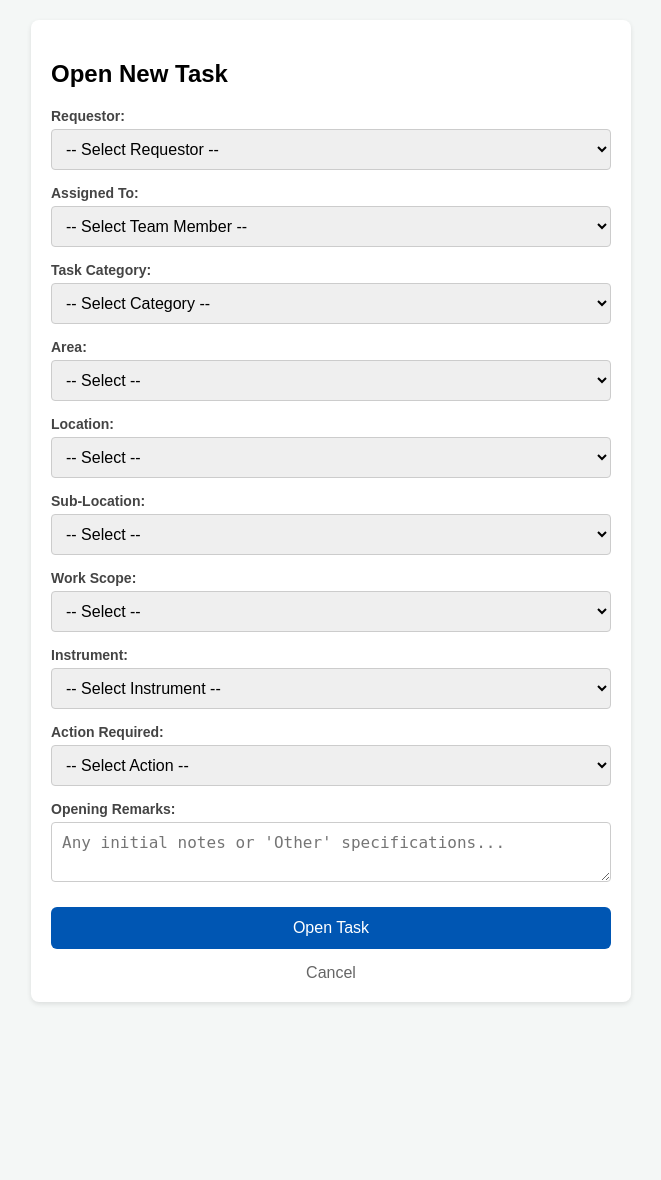
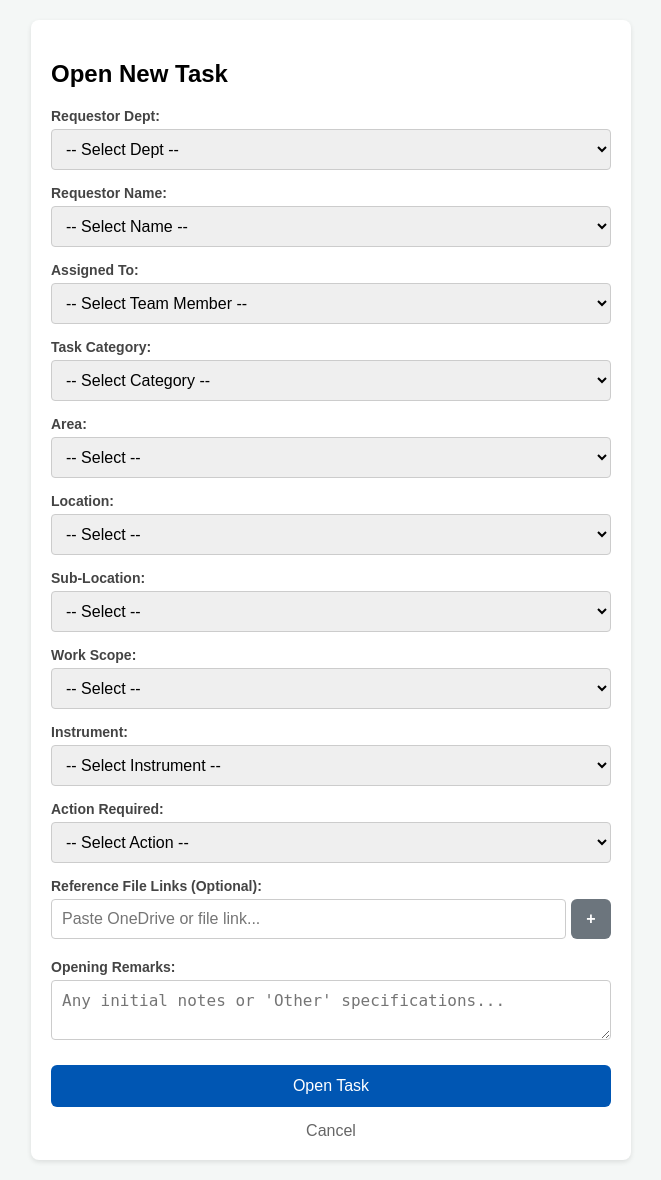
Before and after one commit to DRL8490/DAR, a Flask app: page /new_task in a window 1280 px wide. Shown: the whole page, without its empty margins (309-970 px from the left). Before the commit the page ends 1004 px from the top, so only its background shows below. Run offline with Flask 3, Linux system fonts and the light colour scheme; the visitor is signed in with stand-in values (Sample User, id 1); data comes from the database, SQL or seed files in the repository; data that the repository does not hold is empty.

Commit message:
uncommented db.drop,all(), added  features requestor det and name and +button for reference file link

```diff
--- a/app.py
+++ b/app.py
@@ -43,8 +43,8 @@ class DropdownOption(db.Model):
 
 class SurveyTask(db.Model):
     id = db.Column(db.Integer, primary_key=True)
-    surveyor_name = db.Column(db.String(100), nullable=False) # The Creator
-    assigned_to = db.Column(db.String(100), nullable=True)    # The Assignee
+    surveyor_name = db.Column(db.String(100), nullable=False)
+    assigned_to = db.Column(db.String(100), nullable=True)
     requestor = db.Column(db.String(100), nullable=True)
     task_category = db.Column(db.String(100), nullable=True)
     instrument = db.Column(db.String(100), nullable=True)
@@ -54,13 +54,14 @@ class SurveyTask(db.Model):
     sub_location = db.Column(db.String(100), nullable=True)
     work_scope = db.Column(db.String(100), nullable=False)
     remarks = db.Column(db.Text, nullable=True)
-    deliverable_link = db.Column(db.String(500), nullable=True) # NEW COLUMN
+    deliverable_link = db.Column(db.String(500), nullable=True)
+    reference_links = db.Column(db.Text, nullable=True) # NEW COLUMN FOR DYNAMIC LINKS
     status = db.Column(db.String(20), default="Open")
     start_time = db.Column(db.DateTime, default=datetime.utcnow)
     end_time = db.Column(db.DateTime, nullable=True)
 
 with app.app_context():
-    db.drop_all() # <-- TEMPORARILY UNCOMMENT FOR FIRST DEPLOY, THEN DELETE
+    db.drop_all() # <-- TEMPORARILY UNCOMMENT THIS TO RESET THE DB
     db.create_all()
 
     survey_tree = {
@@ -89,10 +90,9 @@ with app.app_context():
 def load_user(user_id):
     return User.query.get(int(user_id))
 
-# --- AUTHENTICATION ROUTES (Omitted for brevity, keep your exact existing ones) ---
+# --- AUTHENTICATION ROUTES ---
 @app.route('/register', methods=['GET', 'POST'])
 def register():
-    # ... KEEP EXISTING CODE ...
     if request.method == 'POST':
         email = request.form.get('email').strip().lower()
         password = request.form.get('password')
@@ -118,7 +118,6 @@ def register():
 
 @app.route('/login', methods=['GET', 'POST'])
 def login():
-    # ... KEEP EXISTING CODE ...
     if request.method == 'POST':
         email = request.form.get('email').strip().lower()
         password = request.form.get('password')
@@ -143,7 +142,6 @@ def forgot_password():
 @app.route('/system_config_hidden', methods=['GET', 'POST'])
 @login_required
 def hidden_config():
-    # ... KEEP EXISTING CODE ...
     config = AppConfig.query.first()
     schema = json.loads(config.schema_data)
 
@@ -175,10 +173,10 @@ def hidden_config():
         db.session.commit()
         flash('Database Updated!', 'success')
         return redirect(url_for('hidden_config'))
+
     requestors = Requestor.query.all()
     departments = DropdownOption.query.filter_by(category='Department').all()
     return render_template('hidden_admin.html', schema_json=json.dumps(schema), requestors=requestors, departments=departments)
-
 
 # --- WORKFLOW ROUTES ---
 @app.route('/')
@@ -190,50 +188,68 @@ def dashboard():
 @app.route('/new_task', methods=['GET', 'POST'])
 @login_required
 def new_task():
-    # ... KEEP EXISTING CODE ...
     config = AppConfig.query.first()
     schema_json = config.schema_data if config else "{}"
+
     if request.method == 'POST':
+        # Merge the Requestor fields back into one line for the database
+        req_dept = request.form.get('requestor_dept')
+        req_name = request.form.get('requestor_name')
+        merged_requestor = f"{req_dept} - {req_name}"
+
+        # Grab all dynamic reference links and join them together
+        ref_links = request.form.getlist('reference_link')
+        ref_links_str = " | ".join([link for link in ref_links if link.strip()])
+
         new_survey = SurveyTask(
-            surveyor_name=current_user.name, assigned_to=request.form.get('assigned_to'), requestor=request.form.get('requestor'),
-            task_category=request.form.get('task_category'), instrument=request.form.get('instrument'), action_required=request.form.get('action_required'),
-            area=request.form.get('area'), location=request.form.get('location'), sub_location=request.form.get('sub_location'),
-            work_scope=request.form.get('work_scope'), remarks=request.form.get('remarks')
+            surveyor_name=current_user.name,
+            assigned_to=request.form.get('assigned_to'),
+            requestor=merged_requestor,
+            task_category=request.form.get('task_category'),
+            instrument=request.form.get('instrument'),
+            action_required=request.form.get('action_required'),
+            area=request.form.get('area'),
+            location=request.form.get('location'),
+            sub_location=request.form.get('sub_location'),
+            work_scope=request.form.get('work_scope'),
+            remarks=request.form.get('remarks'),
+            reference_links=ref_links_str
         )
         db.session.add(new_survey)
         db.session.commit()
         flash('New task opened successfully!', 'success')
         return redirect(url_for('dashboard'))
 
+    # Build the Requestor cascade dictionary
+    requestors = Requestor.query.all()
+    req_dict = {}
+    for r in requestors:
+        if r.department not in req_dict:
+            req_dict[r.department] = []
+        req_dict[r.department].append(r.name)
+
     users = User.query.all()
-    requestors = Requestor.query.all()
     categories = DropdownOption.query.filter_by(category='TaskCategory').all()
     instruments = DropdownOption.query.filter_by(category='Instrument').all()
     actions = DropdownOption.query.filter_by(category='ActionRequired').all()
 
-    return render_template('new_task.html', users=users, requestors=requestors, schema_json=schema_json,
+    return render_template('new_task.html', users=users, req_dict_json=json.dumps(req_dict), schema_json=schema_json,
                            categories=categories, instruments=instruments, actions=actions)
 
-# UPDATED: Secure Close Task
 @app.route('/close_task/<int:task_id>', methods=['POST'])
 @login_required
 def close_task(task_id):
     task = SurveyTask.query.get_or_404(task_id)
-
-    # 1. Security Check
     if current_user.name not in [task.surveyor_name, task.assigned_to]:
         flash('Unauthorized: Only the task creator or assignee can close this task.', 'error')
         return redirect(url_for('dashboard'))
 
     closing_remarks = request.form.get('closing_remarks')
     deliverable_link = request.form.get('deliverable_link')
-
-    # 2. Validation
     if not closing_remarks:
         flash('Closing remarks are mandatory.', 'error')
         return redirect(url_for('dashboard'))
 
-    # 3. Update Database
     task.remarks = f"{task.remarks} | Closed: {closing_remarks}" if task.remarks else f"Closed: {closing_remarks}"
     if deliverable_link:
         task.deliverable_link = deliverable_link
@@ -244,25 +260,19 @@ def close_task(task_id):
     flash('Task closed and logged!', 'success')
     return redirect(url_for('dashboard'))
 
-# UPDATED: Secure Cancel Task
 @app.route('/cancel_task/<int:task_id>', methods=['POST'])
 @login_required
 def cancel_task(task_id):
     task = SurveyTask.query.get_or_404(task_id)
-
-    # 1. Security Check
     if current_user.name not in [task.surveyor_name, task.assigned_to]:
         flash('Unauthorized: Only the task creator or assignee can cancel this task.', 'error')
         return redirect(url_for('dashboard'))
 
     cancel_reason = request.form.get('cancel_reason')
-
-    # 2. Validation
     if not cancel_reason:
         flash('Cancel reason is mandatory.', 'error')
         return redirect(url_for('dashboard'))
 
-    # 3. Update Database
     task.remarks = f"{task.remarks} | CANCELED: {cancel_reason}" if task.remarks else f"CANCELED: {cancel_reason}"
     task.status = 'Canceled'
     task.end_time = datetime.utcnow()
--- a/templates/new_task.html
+++ b/templates/new_task.html
@@ -11,6 +11,8 @@
         label { font-weight: bold; margin-bottom: 5px; font-size: 14px; color: #444; }
         select, input, textarea { padding: 10px; font-size: 16px; border: 1px solid #ccc; border-radius: 4px; }
         button { background-color: #0056b3; color: white; border: none; padding: 12px; font-size: 16px; border-radius: 6px; cursor: pointer; width: 100%; margin-top: 10px; }
+        .btn-add { background-color: #6c757d; color: white; width: 40px; margin-top: 0; padding: 10px; font-weight: bold; }
+        .btn-remove { background-color: #dc3545; color: white; width: 40px; margin-top: 0; padding: 10px; font-weight: bold; }
     </style>
 </head>
 <body>
@@ -19,12 +21,16 @@
         <form action="/new_task" method="POST">
 
             <div class="form-group">
-                <label>Requestor:</label>
-                <select name="requestor" required>
-                    <option value="">-- Select Requestor --</option>
-                    {% for req in requestors %}
-                    <option value="{{ req.department }} - {{ req.name }}">{{ req.department }} - {{ req.name }}</option>
-                    {% endfor %}
+                <label>Requestor Dept:</label>
+                <select name="requestor_dept" id="reqDept" onchange="updateReqNames()" required>
+                    <option value="">-- Select Dept --</option>
+                </select>
+            </div>
+
+            <div class="form-group">
+                <label>Requestor Name:</label>
+                <select name="requestor_name" id="reqName" required>
+                    <option value="">-- Select Name --</option>
                 </select>
             </div>
 
@@ -73,6 +79,14 @@
                 </select>
             </div>
 
+                        <div class="form-group" id="link-container">
+                <label>Reference File Links (Optional):</label>
+                <div style="display: flex; gap: 5px; margin-bottom: 5px;">
+                    <input type="url" name="reference_link" placeholder="Paste OneDrive or file link..." style="flex: 1;">
+                    <button type="button" class="btn-add" onclick="addLink()">+</button>
+                </div>
+            </div>
+
             <div class="form-group">
                 <label>Opening Remarks:</label>
                 <textarea name="remarks" rows="2" placeholder="Any initial notes or 'Other' specifications..."></textarea>
@@ -84,6 +98,35 @@
     </div>
 
     <script>
+        // 1. Dynamic Links Logic
+        function addLink() {
+            let div = document.createElement('div');
+            div.style.cssText = "display: flex; gap: 5px; margin-bottom: 5px;";
+            div.innerHTML = '<input type="url" name="reference_link" placeholder="Paste another link..." style="flex: 1;"><button type="button" class="btn-remove" onclick="this.parentElement.remove()">X</button>';
+            document.getElementById('link-container').appendChild(div);
+        }
+
+        // 2. Cascading Requestor Logic
+        let reqTree = {{ req_dict_json | safe }};
+        function popReqDepts() {
+            let deptDrop = document.getElementById("reqDept");
+            Object.keys(reqTree).forEach(d => {
+                let opt = document.createElement("option"); opt.value = d; opt.innerHTML = d; deptDrop.appendChild(opt);
+            });
+        }
+        function updateReqNames() {
+            let dept = document.getElementById("reqDept").value;
+            let nameDrop = document.getElementById("reqName");
+            nameDrop.innerHTML = '<option value="">-- Select Name --</option>';
+            if (dept && reqTree[dept]) {
+                reqTree[dept].forEach(n => {
+                    let opt = document.createElement("option"); opt.value = n; opt.innerHTML = n; nameDrop.appendChild(opt);
+                });
+            }
+        }
+        popReqDepts();
+
+        // 3. Cascading Location Logic
         let schema = {{ schema_json | safe }};
         function populateDropdown(dropdownId, optionsList) {
             let dropdown = document.getElementById(dropdownId);
```
Also changed, not shown: templates/dashboard.html (+8 -3 lines).
